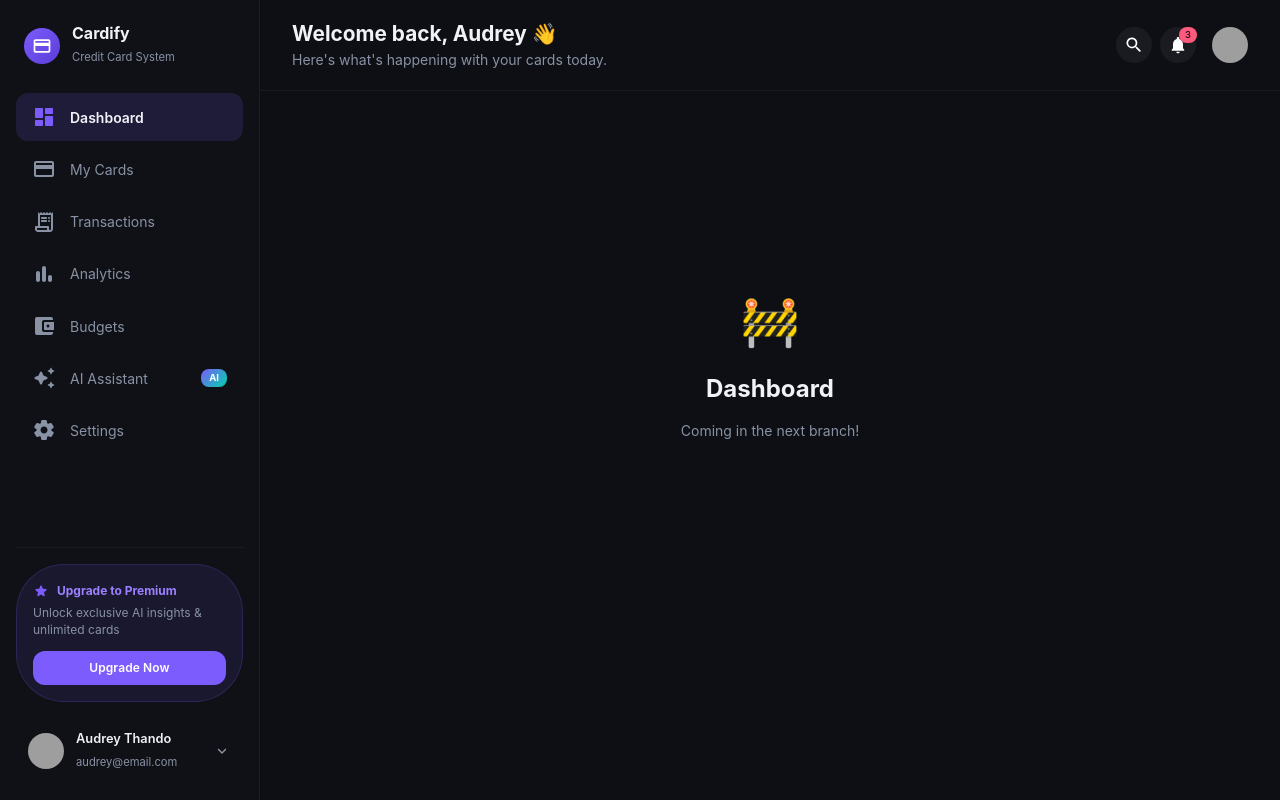
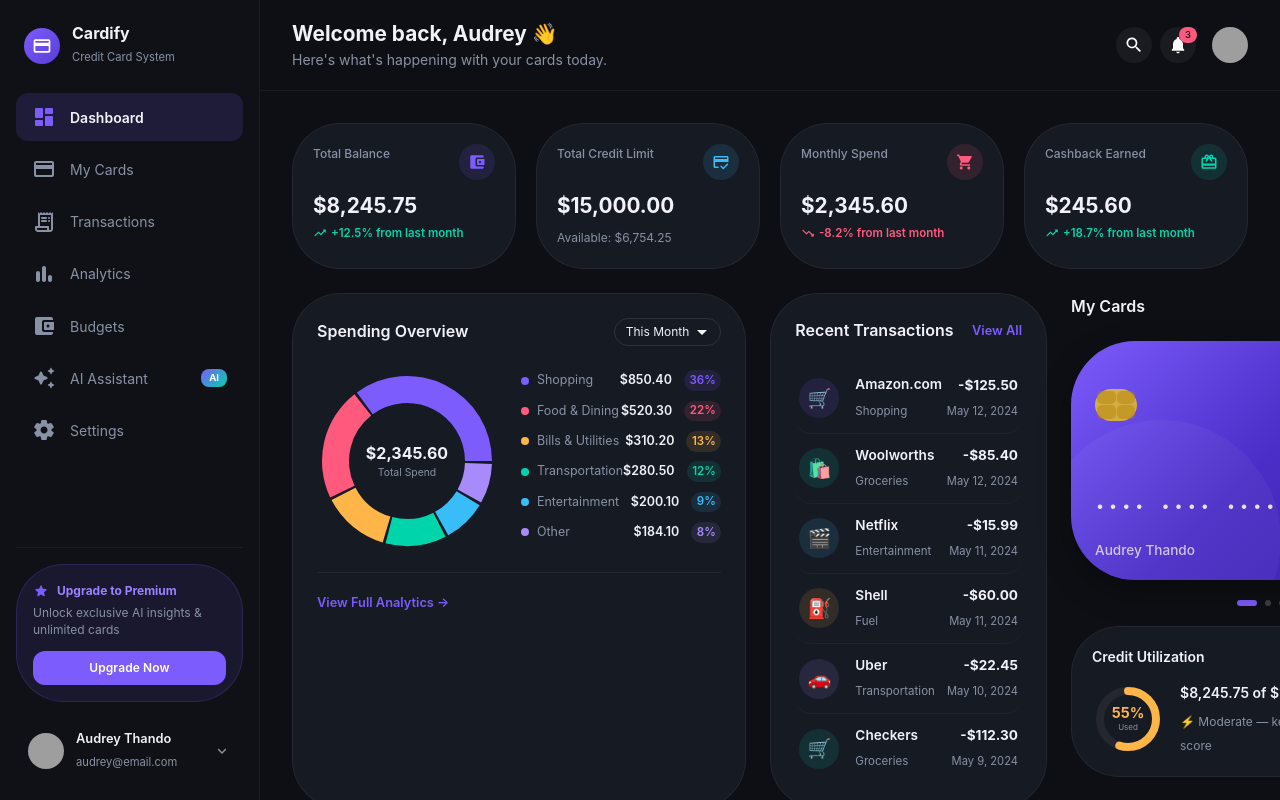
Before and after one commit to audreythando/cardify, a React (Vite) app: page / in a window 1280 px wide. Shown: the top 800 px of the page. Built offline with nearby package versions, Linux system fonts and the light colour scheme; grey boxes are pictures that could not be loaded.

Commit message:
feat: load dashboard page in app router

```diff
--- a/src/App.tsx
+++ b/src/App.tsx
@@ -3,6 +3,7 @@ import { useState } from 'react';
 import { theme } from './theme/theme';
 import Sidebar from './components/layout/Sidebar';
 import TopNav from './components/layout/TopNav';
+import DashboardPage from './pages/DashboardPage';
 
 const PlaceholderPage = ({ title }: { title: string }) => (
   <Box sx={{
@@ -22,14 +23,14 @@ function App() {
 
   const renderPage = () => {
     switch (activePage) {
-      case 'dashboard': return <PlaceholderPage title="Dashboard" />;
+      case 'dashboard': return <DashboardPage onNavigate={setActivePage} />;
       case 'cards': return <PlaceholderPage title="My Cards" />;
       case 'transactions': return <PlaceholderPage title="Transactions" />;
       case 'analytics': return <PlaceholderPage title="Analytics" />;
       case 'budgets': return <PlaceholderPage title="Budgets" />;
       case 'ai-assistant': return <PlaceholderPage title="AI Assistant" />;
       case 'settings': return <PlaceholderPage title="Settings" />;
-      default: return <PlaceholderPage title="Dashboard" />;
+      default: return <DashboardPage onNavigate={setActivePage} />;
     }
   };
 
@@ -40,11 +41,7 @@ function App() {
         <Sidebar activePage={activePage} onNavigate={setActivePage} />
         <Box sx={{ flex: 1, display: 'flex', flexDirection: 'column', overflow: 'hidden' }}>
           <TopNav activePage={activePage} />
-          <Box sx={{
-            flex: 1,
-            overflowY: 'auto',
-            p: { xs: 2, md: 4 },
-          }}>
+          <Box sx={{ flex: 1, overflowY: 'auto', p: { xs: 2, md: 4 } }}>
             {renderPage()}
           </Box>
         </Box>
```
